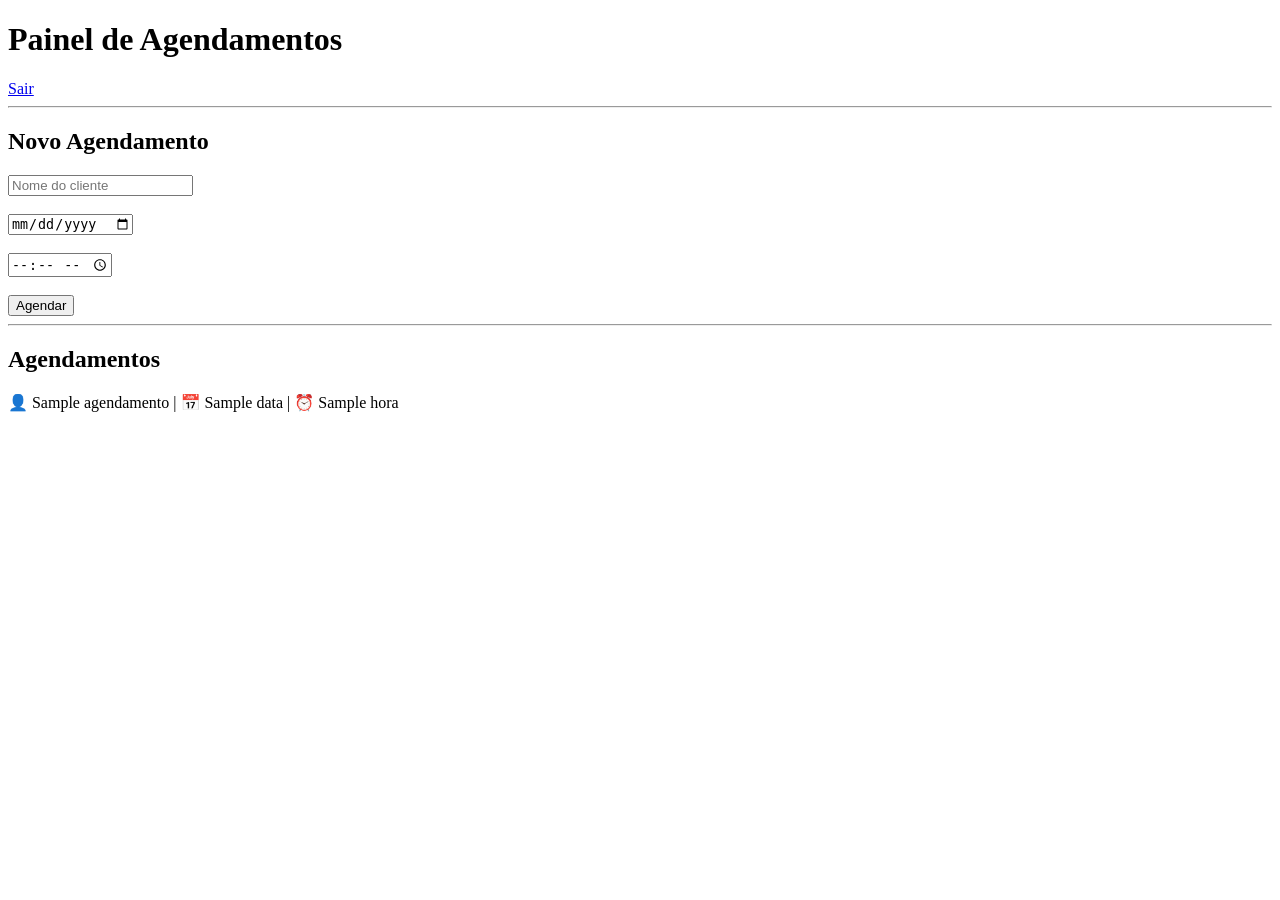
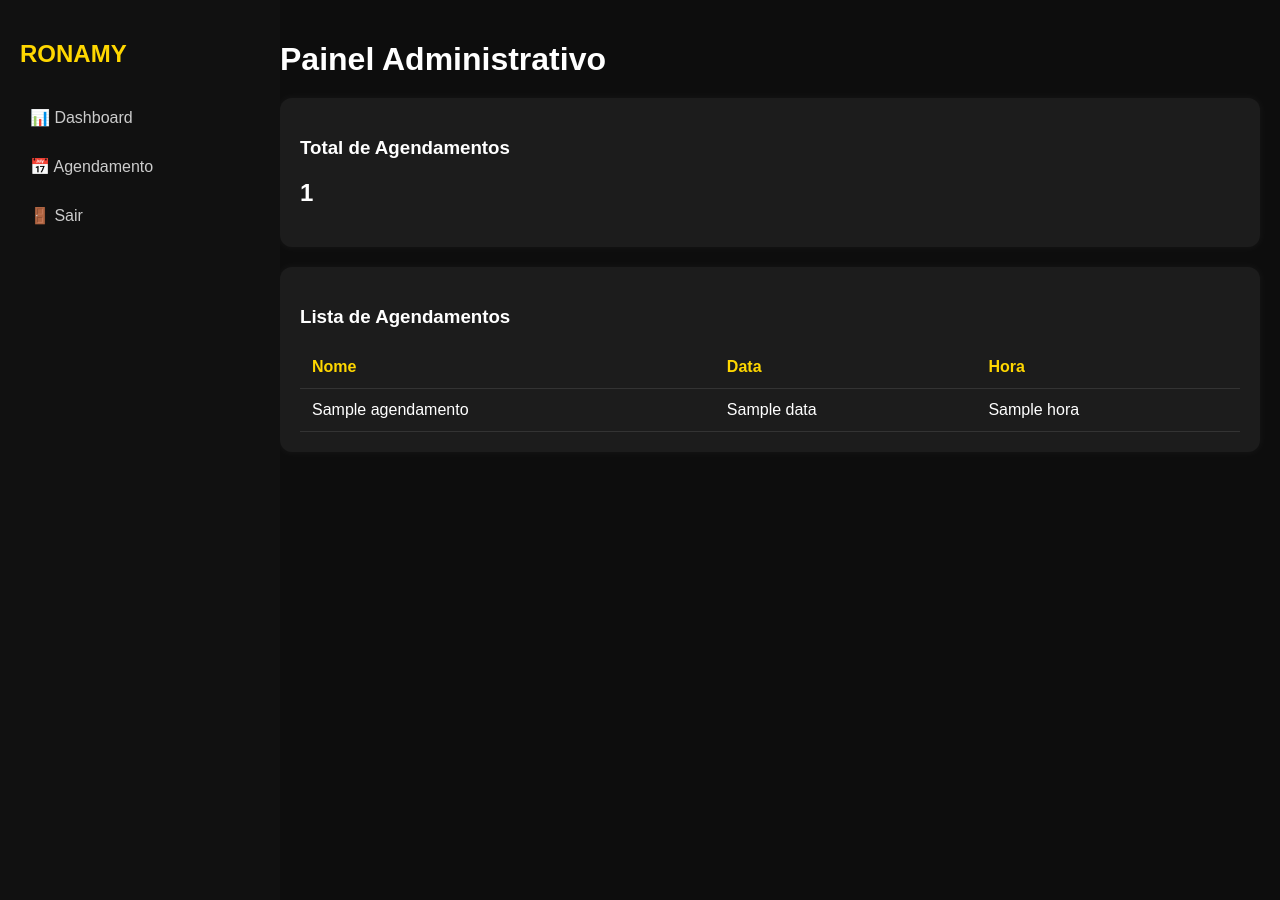
Before and after one commit to romaurocruz2-lang/Ronamy, a Flask app: template templates/painel.html in a window 1280 px wide. Run offline with Flask 3, Linux system fonts and the light colour scheme; the template is opened without the code that fills it: most values are stand-ins (such as "Sample title", 1, 10 or a date in 2020).

Commit message:
Update painel.html

```diff
--- a/templates/painel.html
+++ b/templates/painel.html
@@ -1,42 +1,128 @@
 <!DOCTYPE html>
-<html>
+<html lang="pt-BR">
 <head>
-  <title>Painel Agenda</title>
+<meta charset="UTF-8">
+<title>Painel Admin</title>
+
+<style>
+body {
+  margin: 0;
+  font-family: Arial;
+  background: #0d0d0d;
+  color: white;
+}
+
+.sidebar {
+  width: 240px;
+  height: 100vh;
+  position: fixed;
+  background: #111;
+  padding: 20px;
+}
+
+.sidebar h2 {
+  color: gold;
+  margin-bottom: 30px;
+}
+
+.sidebar a {
+  display: block;
+  color: #ccc;
+  padding: 10px;
+  text-decoration: none;
+  margin-bottom: 10px;
+  border-radius: 8px;
+}
+
+.sidebar a:hover {
+  background: gold;
+  color: black;
+}
+
+.main {
+  margin-left: 260px;
+  padding: 20px;
+}
+
+.card {
+  background: #1c1c1c;
+  padding: 20px;
+  border-radius: 12px;
+  margin-bottom: 20px;
+  box-shadow: 0 0 10px rgba(255,255,255,0.05);
+}
+
+h1 {
+  margin-bottom: 20px;
+}
+
+table {
+  width: 100%;
+  border-collapse: collapse;
+}
+
+th, td {
+  padding: 12px;
+  border-bottom: 1px solid #333;
+  text-align: left;
+}
+
+th {
+  color: gold;
+}
+
+.badge {
+  background: gold;
+  color: black;
+  padding: 5px 10px;
+  border-radius: 8px;
+  font-size: 12px;
+}
+</style>
+
 </head>
+
 <body>
 
-<h1>Painel de Agendamentos</h1>
+<div class="sidebar">
+  <h2>RONAMY</h2>
+  <a href="/painel">📊 Dashboard</a>
+  <a href="/">📅 Agendamento</a>
+  <a href="/logout">🚪 Sair</a>
+</div>
 
-<a href="/logout">Sair</a>
+<div class="main">
 
-<hr>
+  <h1>Painel Administrativo</h1>
 
-<h2>Novo Agendamento</h2>
+  <div class="card">
+    <h3>Total de Agendamentos</h3>
+    <h2>{{ agendamentos|length }}</h2>
+  </div>
 
-<form method="POST" action="/agendar">
-  <input type="text" name="nome" placeholder="Nome do cliente" required>
-  <br><br>
+  <div class="card">
+    <h3>Lista de Agendamentos</h3>
 
-  <input type="date" name="data" required>
-  <br><br>
+    <table>
+      <tr>
+        <th>Nome</th>
+        <th>Data</th>
+        <th>Hora</th>
+      </tr>
 
-  <input type="time" name="hora" required>
-  <br><br>
+      {% for a in agendamentos %}
+      <tr>
+        <td>{{ a.nome }}</td>
+        <td>{{ a.data }}</td>
+        <td>{{ a.hora }}</td>
+      </tr>
+      {% endfor %}
 
-  <button type="submit">Agendar</button>
-</form>
+    </table>
 
-<hr>
+  </div>
 
-<h2>Agendamentos</h2>
-
-{% for a in agendamentos %}
-  <p>
-    👤 {{ a.nome }} | 📅 {{ a.data }} | ⏰ {{ a.hora }}
-  </p>
-{% else %}
-  <p>Nenhum agendamento ainda.</p>
-{% endfor %}
+</div>
 
 </body>
 </html>
```
